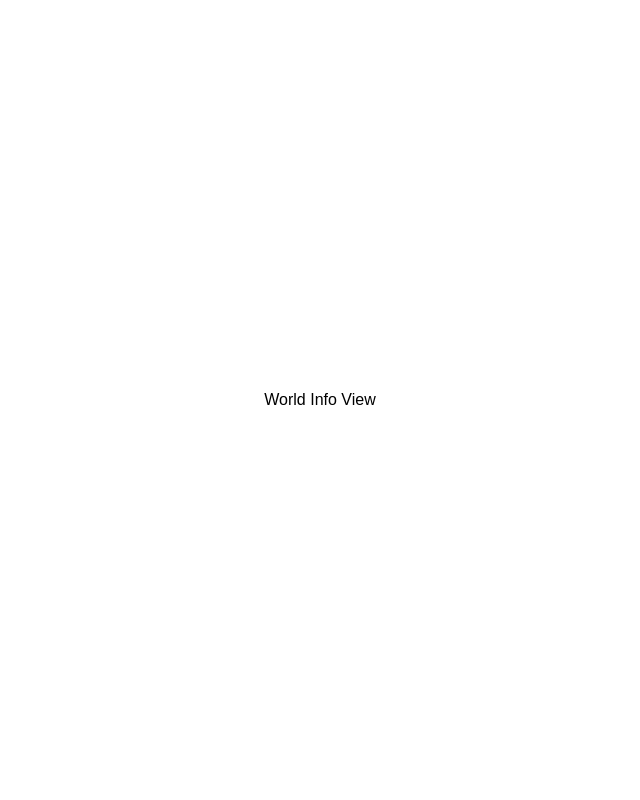
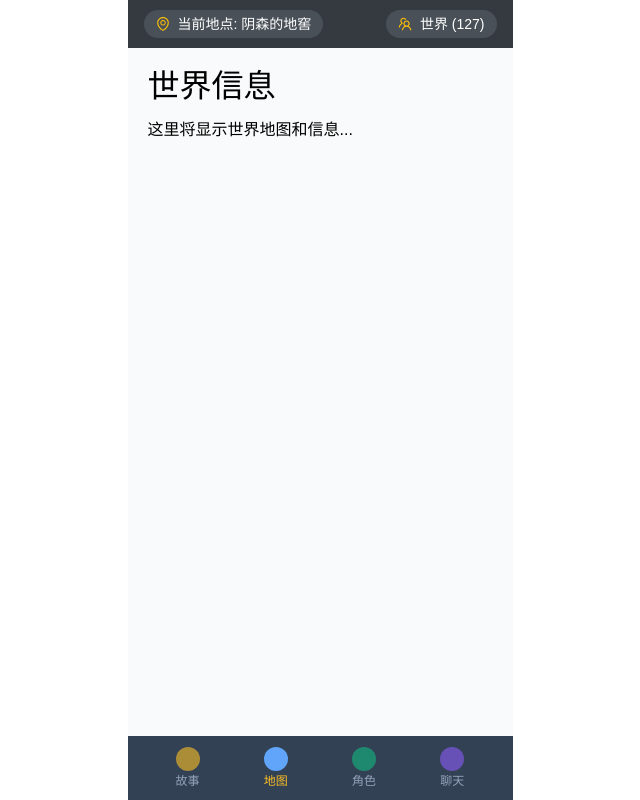
Before and after one commit to ai-dnd/ai-dnd-frontend, a Vue app: page /world in a window 1280 px wide. Shown: the whole page, without its empty margins (320-960 px from the left). Built offline with nearby package versions, Linux system fonts and the light colour scheme; sample sign-in values are in the browser's storage.

Commit message:
refactor: refactor the router components with login、storyview、worldinfor and so on

```diff
--- /dev/null
+++ b/src/components/layout/GameLayout.vue
@@ -0,0 +1,163 @@
+<template>
+  <div class="game-layout">
+    <!-- 头部栏 -->
+    <div class="header-bar">
+      <div class="location-info">
+        <EnvironmentOutlined />
+        <span>当前地点: {{ currentLocation }}</span>
+      </div>
+      <div class="world-info">
+        <TeamOutlined />
+        <span>世界 ({{ worldPlayerCount }})</span>
+      </div>
+    </div>
+
+    <!-- 主要内容区域 -->
+    <div class="content-wrapper">
+      <slot />
+    </div>
+
+    <!-- 底部导航栏 -->
+    <nav class="bottom-nav">
+      <router-link to="/story" class="nav-item" :class="{ active: currentRoute === 'story' }">
+        <div class="nav-icon story-icon"></div>
+        <span class="nav-label">故事</span>
+      </router-link>
+      <router-link to="/world" class="nav-item" :class="{ active: currentRoute === 'world' }">
+        <div class="nav-icon map-icon"></div>
+        <span class="nav-label">地图</span>
+      </router-link>
+      <router-link to="/character" class="nav-item" :class="{ active: currentRoute === 'character' }">
+        <div class="nav-icon character-icon"></div>
+        <span class="nav-label">角色</span>
+      </router-link>
+      <router-link to="/world-chat" class="nav-item" :class="{ active: currentRoute === 'world-chat' }">
+        <div class="nav-icon chat-icon"></div>
+        <span class="nav-label">聊天</span>
+      </router-link>
+    </nav>
+  </div>
+</template>
+
+<script setup lang="ts">
+import { EnvironmentOutlined, TeamOutlined } from '@ant-design/icons-vue'
+import { computed } from 'vue'
+import { useRoute } from 'vue-router'
+
+// Props
+interface Props {
+  currentLocation?: string
+  worldPlayerCount?: number
+}
+
+withDefaults(defineProps<Props>(), {
+  currentLocation: '阴森的地窖',
+  worldPlayerCount: 127
+})
+
+const route = useRoute()
+const currentRoute = computed(() => route.name)
+</script>
+
+<style scoped>
+.game-layout {
+  display: flex;
+  flex-direction: column;
+  height: 100vh;
+  width: 100%;
+  overflow: hidden;
+}
+
+.header-bar {
+  display: flex;
+  justify-content: space-between;
+  align-items: center;
+  padding: 10px 16px;
+  background-color: #343a40;
+  color: white;
+  flex-shrink: 0;
+}
+
+.location-info,
+.world-info {
+  display: flex;
+  align-items: center;
+  padding: 6px 12px;
+  border-radius: 16px;
+  background-color: #495057;
+  font-size: 14px;
+}
+
+.location-info .anticon,
+.world-info .anticon {
+  margin-right: 8px;
+  color: #ffc107;
+}
+
+.content-wrapper {
+  flex: 1;
+  overflow-y: auto;
+  background-color: #f9fafb;
+}
+
+.bottom-nav {
+  height: 64px;
+  background: #334155;
+  display: flex;
+  justify-content: space-around;
+  align-items: center;
+  padding: 8px 16px;
+  flex-shrink: 0;
+}
+
+.nav-item {
+  display: flex;
+  flex-direction: column;
+  align-items: center;
+  color: #94a3b8;
+  font-size: 12px;
+  flex: 1;
+  cursor: pointer;
+  transition: all 0.2s;
+  text-decoration: none;
+}
+
+.nav-item .nav-icon {
+  width: 24px;
+  height: 24px;
+  border-radius: 50%;
+  margin-bottom: 4px;
+  display: flex;
+  align-items: center;
+  justify-content: center;
+}
+
+.story-icon {
+  background-color: #fbbf24;
+}
+
+.map-icon {
+  background-color: #60a5fa;
+}
+
+.character-icon {
+  background-color: #10b981;
+}
+
+.chat-icon {
+  background-color: #8b5cf6;
+}
+
+.nav-item.active .nav-label {
+  color: #fbbf24;
+  font-weight: 500;
+}
+
+.nav-item:not(.active) .nav-icon {
+  opacity: 0.6;
+}
+
+.nav-item:hover .nav-label {
+  color: #e2e8f0;
+}
+</style>
--- a/src/router/index.ts
+++ b/src/router/index.ts
@@ -2,7 +2,6 @@ import { createRouter, createWebHistory } from 'vue-router'
 import { useAuthStore } from '../stores'
 
 // 路由组件
-import GameView from '../views/GameView.vue'
 import LoginView from '../views/LoginView.vue'
 import RegisterView from '../views/RegisterView.vue'
 import ProfileView from '../views/ProfileView.vue'
@@ -10,32 +9,34 @@ import ProfileView from '../views/ProfileView.vue'
 const routes = [
   {
     path: '/',
-    name: 'game',
-    component: GameView,
-    meta: { requiresAuth: true },
-    redirect: '/story',
-    children: [
-      {
-        path: 'story',
-        name: 'story',
-        component: () => import('../views/game/StoryView.vue')
+    name: 'home',
+    // TODO: 根路由组件待定，由用户决定
+    component: LoginView, // 临时占位组件
+    meta: { requiresAuth: false }
   },
   {
-        path: 'world-chat',
-        name: 'world-chat',
-        component: () => import('../views/game/WorldChatView.vue')
+    path: '/story',
+    name: 'story',
+    component: () => import('../views/game/StoryView.vue'),
+    meta: { requiresAuth: true }
   },
   {
-        path: 'character',
-        name: 'character',
-        component: () => import('../views/game/CharacterView.vue')
+    path: '/world-chat',
+    name: 'world-chat',
+    component: () => import('../views/game/WorldChatView.vue'),
+    meta: { requiresAuth: true }
   },
   {
-        path: 'world',
+    path: '/character',
+    name: 'character',
+    component: () => import('../views/game/CharacterView.vue'),
+    meta: { requiresAuth: true }
+  },
+  {
+    path: '/world',
     name: 'world',
-        component: () => import('../views/game/WorldInfoView.vue')
-      }
-    ]
+    component: () => import('../views/game/WorldInfoView.vue'),
+    meta: { requiresAuth: true }
   },
   {
     path: '/login',
@@ -84,7 +85,7 @@ router.beforeEach(async (to, _from, next) => {
 
   // 检查是否需要游客状态（如登录、注册页面）
   if (to.meta.requiresGuest && authStore.isAuthenticated) {
-    next('/')
+    next('/story')
     return
   }
 
--- a/src/views/LoginView.vue
+++ b/src/views/LoginView.vue
@@ -96,7 +96,7 @@ const onSubmit = async () => {
     }
     await authStore.login(form,documentID)
     message.success('登录成功')
-    router.push('/')
+    router.push('/story')
   } catch (error) {
     console.error('登录失败:', error)
   }
--- a/src/views/RegisterView.vue
+++ b/src/views/RegisterView.vue
@@ -120,7 +120,7 @@ const onSubmit = async () => {
   try {
     await authStore.register(form)
     message.success('注册成功')
-    router.push('/')
+    router.push('/story')
   } catch (error) {
     console.error('注册失败:', error)
   }
--- a/src/views/game/CharacterView.vue
+++ b/src/views/game/CharacterView.vue
@@ -1,3 +1,19 @@
 <template>
-  <div>Character View</div>
+  <GameLayout>
+    <div class="character-content">
+      <h1>角色信息</h1>
+      <p>这里将显示角色详细信息...</p>
+      <!-- TODO: 实现角色信息展示 -->
+    </div>
+  </GameLayout>
 </template>
+
+<script setup lang="ts">
+import GameLayout from "../../components/layout/GameLayout.vue";
+</script>
+
+<style scoped>
+.character-content {
+  padding: 20px;
+}
+</style>
--- a/src/views/game/WorldChatView.vue
+++ b/src/views/game/WorldChatView.vue
@@ -1,3 +1,19 @@
 <template>
-  <div>World Chat View</div>
+  <GameLayout>
+    <div class="world-chat-content">
+      <h1>世界聊天</h1>
+      <p>这里将显示世界聊天室...</p>
+      <!-- TODO: 实现世界聊天功能 -->
+    </div>
+  </GameLayout>
 </template>
+
+<script setup lang="ts">
+import GameLayout from "../../components/layout/GameLayout.vue";
+</script>
+
+<style scoped>
+.world-chat-content {
+  padding: 20px;
+}
+</style>
--- a/src/views/game/WorldInfoView.vue
+++ b/src/views/game/WorldInfoView.vue
@@ -1,3 +1,19 @@
 <template>
-  <div>World Info View</div>
+  <GameLayout>
+    <div class="world-info-content">
+      <h1>世界信息</h1>
+      <p>这里将显示世界地图和信息...</p>
+      <!-- TODO: 实现世界信息展示 -->
+    </div>
+  </GameLayout>
 </template>
+
+<script setup lang="ts">
+import GameLayout from "../../components/layout/GameLayout.vue";
+</script>
+
+<style scoped>
+.world-info-content {
+  padding: 20px;
+}
+</style>
```
Also changed, not shown: src/views/GameView.vue (deleted, +0 -9 lines), src/views/game/StoryView.vue (+21 -131 lines), 1 other file (tests, documents, lock files or other folders). Lines whose indentation alone changed are shown as unchanged.
